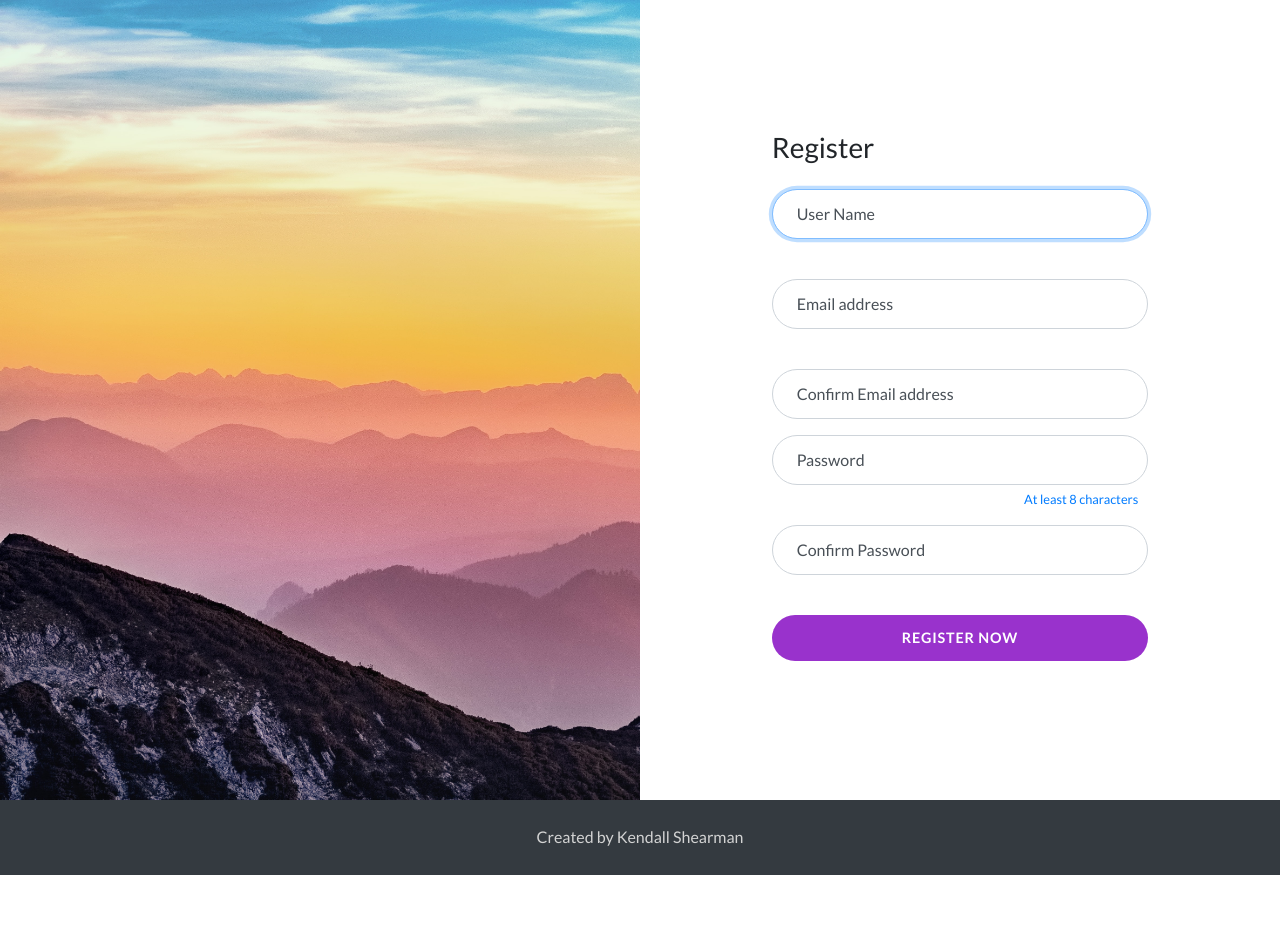
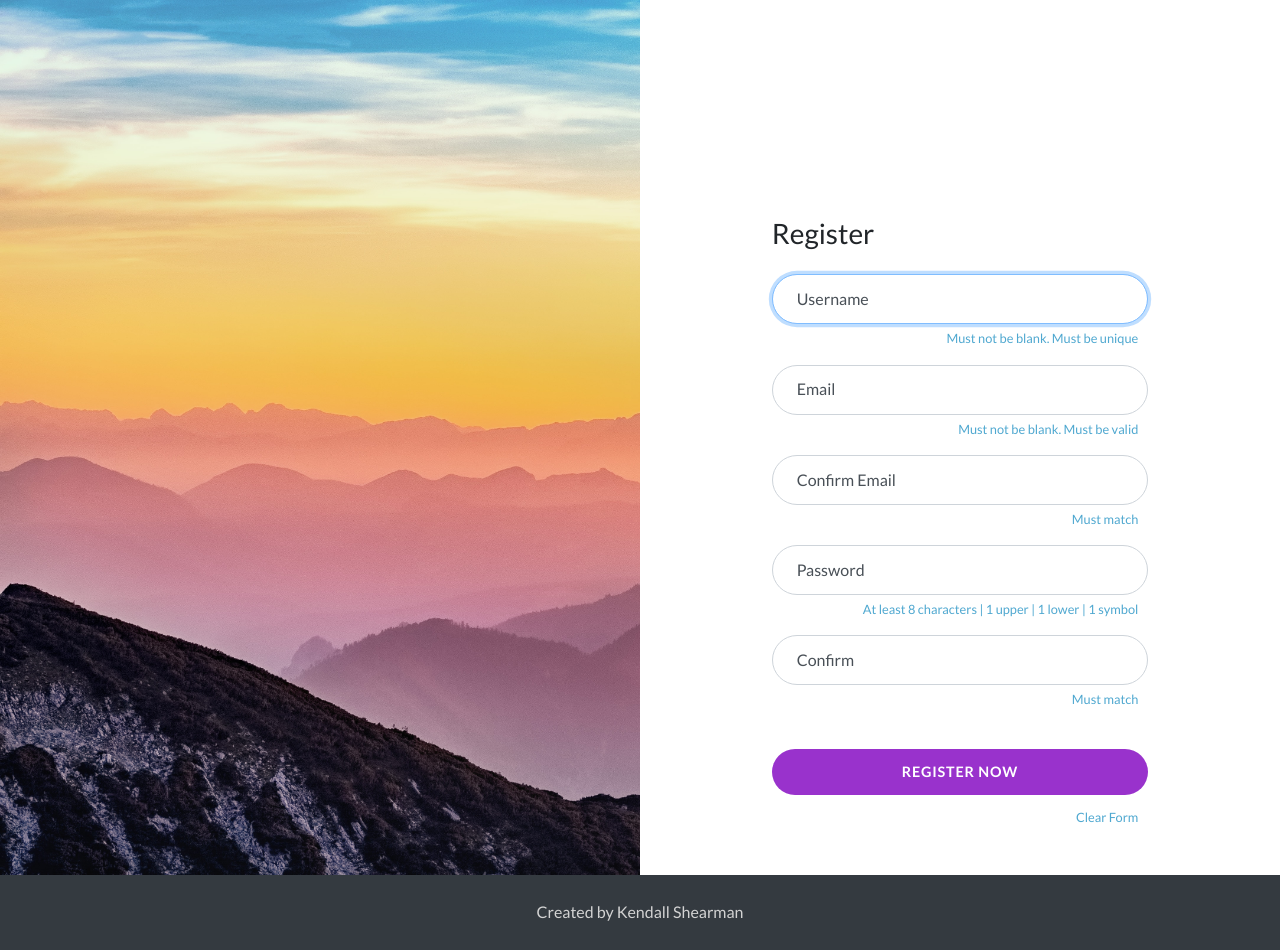
Before and after one commit to krshearman/RegistrationApplication, a CodeIgniter app: page /database/users/register in a window 1280 px wide. Shown: the part 56-1006 px from the top of the page. Before the commit the page ends 931 px from the top, so only its background shows below. Run offline with CodeIgniter, Linux system fonts and the light colour scheme.

Commit message:
/* Commented out (and saved a backup of files for reference in unversioned directiory (oldcode)) server side validation for now and backtracked to focus on client side validation /* Opened file register.js in assets/js /* Completed client side validation of register.php

```diff
--- a/application/controllers/Users.php
+++ b/application/controllers/Users.php
@@ -2,21 +2,17 @@
 
 
 class Users extends CI_Controller{
-    /*public function __construct() {
-        parent::__construct();
-        $this->load->library('form_validation');
-    }*/
 
     public function register(){
 
 
         $data['title'] = 'Sign Up';
 
-        $this->form_validation->set_rules('username', 'Username', 'required|is_unique[users.username]');
+        /*$this->form_validation->set_rules('username', 'Username', 'required|is_unique[users.username]');
         $this->form_validation->set_rules('email', 'Email', 'required|valid_email|is_unique[users.email]');
         $this->form_validation->set_rules('emailconf', 'Confirm Email', 'matches[email]');
         $this->form_validation->set_rules('password', 'Password', 'required|min_length[8]');
-        $this->form_validation->set_rules('passwordconf', 'Confirm Password', 'matches[password]');
+        $this->form_validation->set_rules('passwordconf', 'Confirm Password', 'matches[password]');*/
 
         if ($this->form_validation->run() == FALSE) {
             $this->load->view('templates/header', $data);
@@ -24,8 +20,7 @@ class Users extends CI_Controller{
             $this->load->view('templates/footer', $data);
         } else {
             // Encrypt password
-            // Encrypt password
-            $this->load->model('user_model');
+            /*$this->load->model('user_model');
             //$enc_password = md5($this->input->post('password'));
 
             $enc_password = password_hash($this->input->post('password'), PASSWORD_DEFAULT);
@@ -38,9 +33,9 @@ class Users extends CI_Controller{
 
             //Eventually redirect this to signin
 
-            redirect('users/register');
+            redirect('users/register');*/
 
-            /*die('Continue');*/
+            die('Continue');
         }
     }
 
--- a/application/views/templates/header.php
+++ b/application/views/templates/header.php
@@ -23,12 +23,12 @@ Notes: No questions or comments at this time
         <link rel="stylesheet" href="<?php echo base_url(); ?>assets/css/main.css" type="text/css">
 
         <!-- Favicon -->
-        <link rel="icon" href="android-chrome-192x192.png">
-        <link rel="icon" href="android-chrome-512x512.png">
-        <link rel="icon" href="apple-touch-icon.png">
-        <link rel="icon" href="favicon-16x16.png">
-        <link rel="icon" href="favicon-32x32.png">
-        <link rel="icon" href="favicon.ico">
+        <link rel="icon" href="<?php echo base_url(); ?>android-chrome-192x192.png">
+        <link rel="icon" href="<?php echo base_url(); ?>android-chrome-512x512.png">
+        <link rel="icon" href="<?php echo base_url(); ?>apple-touch-icon.png">
+        <link rel="icon" href="<?php echo base_url(); ?>favicon-16x16.png">
+        <link rel="icon" href="<?php echo base_url(); ?>favicon-32x32.png">
+        <link rel="icon" href="<?php echo base_url(); ?>favicon.ico">
 
         <!-- Scripts -->
         <script src="<?php echo base_url(); ?>assets/js/jquery-3.4.1.js"></script>
@@ -36,6 +36,7 @@ Notes: No questions or comments at this time
         <script src="<?php echo base_url(); ?>assets/js/bootstrap.min.js"></script>
         <script src="<?php echo base_url(); ?>assets/js/featherlight.js"></script>
         <script src="<?php echo base_url(); ?>assets/js/jquery.waypoints.min.js"></script>
+        <script src="<?php echo base_url(); ?>assets/js/register.js"></script>
         <script src="<?php echo base_url(); ?>assets/js/main.js"></script>
 
 
--- a/application/views/users/register.php
+++ b/application/views/users/register.php
@@ -1,6 +1,7 @@
 
 
     <div class="container-fluid">
+
         <div class="row no-gutter">
             <div class="d-none d-md-flex col-md-4 col-lg-6 bg-image"></div>
             <div class="col-md-8 col-lg-6">
@@ -10,60 +11,82 @@
                             <div class="col-md-9 col-lg-8 mx-auto">
                                 <div>
                                     <!-- Flash messages -->
-                                    <?php if($this->session->flashdata('user_registered')): ?>
-                                        <?php echo '<p class="alert alert-success">'.$this->session->flashdata('user_registered').'</p>'; ?>
-                                    <?php endif; ?>
-                                    <?php if($this->session->flashdata('user_loggedin')): ?>
-                                        <?php echo '<p class="alert alert-success">'.$this->session->flashdata('user_loggedin').'</p>'; ?>
-                                    <?php endif; ?>
-                                    <?php if($this->session->flashdata('login_failed')): ?>
-                                        <?php echo '<p class="alert alert-danger">'.$this->session->flashdata('login_failed').'</p>'; ?>
-                                    <?php endif; ?>
+                                    <?php /*if($this->session->flashdata('user_registered')): */?><!--
+                                        <?php /*echo '<p class="alert alert-success">'.$this->session->flashdata('user_registered').'</p>'; */?>
+                                    <?php /*endif; */?>
+                                    <?php /*if($this->session->flashdata('user_loggedin')): */?>
+                                        <?php /*echo '<p class="alert alert-success">'.$this->session->flashdata('user_loggedin').'</p>'; */?>
+                                    <?php /*endif; */?>
+                                    <?php /*if($this->session->flashdata('login_failed')): */?>
+                                        <?php /*echo '<p class="alert alert-danger">'.$this->session->flashdata('login_failed').'</p>'; */?>
+                                    --><?php /*endif; */?>
+                                </div>
+                                <div id="reg-msg" class="reg-msg-style">
+                                    <!-- This is a blank area for us to talk to the user -->
+                                    <br>
                                 </div>
                                 <h3 class="login-heading mb-4">Register</h3>
-                                <?php echo validation_errors(); ?>
+                                <?php /*echo validation_errors(); */?><!--
 
-                                <?php echo form_open('users/register'); ?>
+                                --><?php /*echo form_open('users/register'); */?>
+
+
+                                <form id="register-form" method="" action="">
                                     <div class="form-label-group">
                                         <input type="text" id="username" name="username" class="form-control" placeholder="User Name" autofocus>
-                                        <label for="username">User Name</label>
-                                       <!-- <div class="checks">
-                                            <a class="small" href="#">Check Availability</a>
-                                        </div>-->
+                                        <label for="username">Username</label>
+                                       <div class="checks">
+                                            <p class="small">Must not be blank. Must be unique</p>
+                                        </div>
                                         <br>
                                     </div>
                                     <div class="form-label-group">
                                         <input type="text" id="email" name="email" class="form-control" placeholder="Email address" autofocus>
-                                        <label for="email">Email address</label>
-                                        <!--<div class="checks">
-                                            <a class="small" href="#">Check Existence</a>
-                                        </div>-->
+                                        <label for="email">Email</label>
+                                        <div class="checks">
+                                            <p class="small">Must not be blank. Must be valid</p>
+                                        </div>
                                         <br>
                                     </div>
 
                                     <div class="form-label-group">
                                         <input type="text" id="emailconf" name="emailconf"  class="form-control" placeholder="Confirm Email address" autofocus>
-                                        <label for="emailconf">Confirm Email address</label>
+                                        <label for="emailconf">Confirm Email</label>
+                                        <div class="checks">
+                                            <p class="small">Must match</p>
+                                        </div>
+                                        <br>
                                     </div>
 
                                     <div class="form-label-group">
                                         <input type="password" id="password" name="password" class="form-control" placeholder="Password">
                                         <label for="password">Password</label>
                                         <div class="checks">
-                                            <a class="small" href="#">At least 8 characters</a>
+                                            <p class="small">At least 8 characters | 1 upper | 1 lower | 1 symbol</p>
                                         </div>
                                         <br>
                                     </div>
 
                                     <div class="form-label-group">
                                         <input type="password" id="passwordconf" name="passwordconf" class="form-control" placeholder="Confirm Password">
-                                        <label for="passwordconf">Confirm Password</label>
+                                        <label for="passwordconf">Confirm</label>
+                                        <div class="checks">
+                                            <p class="small">Must match</p>
+                                        </div>
+
                                     </div>
                                     <br>
 
-                                    <button class="btn btn-lg btn-primary btn-block btn-login text-uppercase font-weight-bold mb-2 my-button" type="submit">Register Now</button>
 
-                                <?php echo form_close(); ?>
+                                    <br>
+
+                                <?php /*echo form_close(); */?>
+                                </form>
+                                <button id="reg-submit" class="btn btn-lg btn-primary btn-block btn-login text-uppercase font-weight-bold mb-2 my-button" type="submit">Register Now</button>
+
+                                <div class="checks">
+                                    <a class="small" id="reg-clear" href="#">Clear Form</a>
+                                </div>
                             </div>
                         </div>
                     </div>
--- a/assets/css/main.css
+++ b/assets/css/main.css
@@ -43,6 +43,27 @@ Notes: No questions or comments at this time
     float: right;
     padding-top: 5px;
     margin-right: 10px;
+    color: #4fa8d0;
+}
+
+.checks a{
+    color: #4fa8d0;
+}
+
+.checks a:hover {
+    text-decoration: none;
+}
+
+#reg-msg {
+
+    width: 80%;
+    text-align: center;
+    color: red;
+    font-weight: bold;
+    font-size: 120%;
+    margin: 50px auto;
+    padding-top: 20px;
+    padding-bottom: 20px;
 }
 
 
--- /dev/null
+++ b/assets/js/register.js
@@ -0,0 +1,73 @@
+/* Clear, validate, ajax, submit */
+
+"use strict";
+
+function clearRegForm() {
+    $('#username').val('');
+    $('#email').val('');
+    $('#emailconf').val('');
+    $('#password').val('');
+    $('#passwordconf').val('');
+    $('#reg-msg').html('<br>');
+    $('#reg-msg').css("border", "none");
+    $('#reg-msg').css("background-color", "white");
+}
+
+$(document).ready(function () {
+
+    $("#reg-clear").click(function () {
+        clearRegForm();
+    });
+
+    $('#reg-submit').click(function () {
+        var errorMessage = "";
+
+        var username = $('#username').val().trim();
+        var email = $('#email').val().trim();
+        var emailconf = $('#emailconf').val().trim();
+        var password = $('#password').val().trim();
+        var passwordconf = $('#passwordconf').val().trim();
+
+        $('#username').val(username);
+        $('#email').val(email);
+        $('#emailconf').val(emailconf);
+        $('#password').val(password);
+        $('#passwordconf').val(passwordconf);
+
+        if (username === "") {
+            errorMessage += "Username cannot be empty.<br>";
+        }
+
+        if (!(validEmail(email))) {
+            errorMessage += "Please enter a valid email address.<br>";
+        }
+
+        if (emailconf !== email || emailconf === "") {
+            errorMessage += "Please enter a valid email address that matches.<br>"
+        }
+
+        if (password === "") {
+            errorMessage += "Password cannot be empty.<br>"
+        }
+
+        if (passwordconf !== password || passwordconf === "") {
+            errorMessage += "Password confirmation cannot be empty and must match.<br>"
+        }
+
+        if (errorMessage.length === 0) {
+            $('#reg-msg').html("Registering...");
+        } else {
+            $('#reg-msg').html(errorMessage);
+        }
+
+
+        });
+
+
+});
+
+function validEmail(email) {
+    var re =
+        /^(([^<>()[\]\\.,;:\s@\"]+(\.[^<>()[\]\\.,;:\s@\"]+)*)|(\".+\"))@((\[[0-9]{1,3}\.[0-9]{1,3}\.[0-9]{1,3}\.[0-9]{1,3}\])|(([a-zA-Z\-0-9]+\.)+[a-zA-Z]{2,}))$/;
+    return re.test(email);
+}
```
